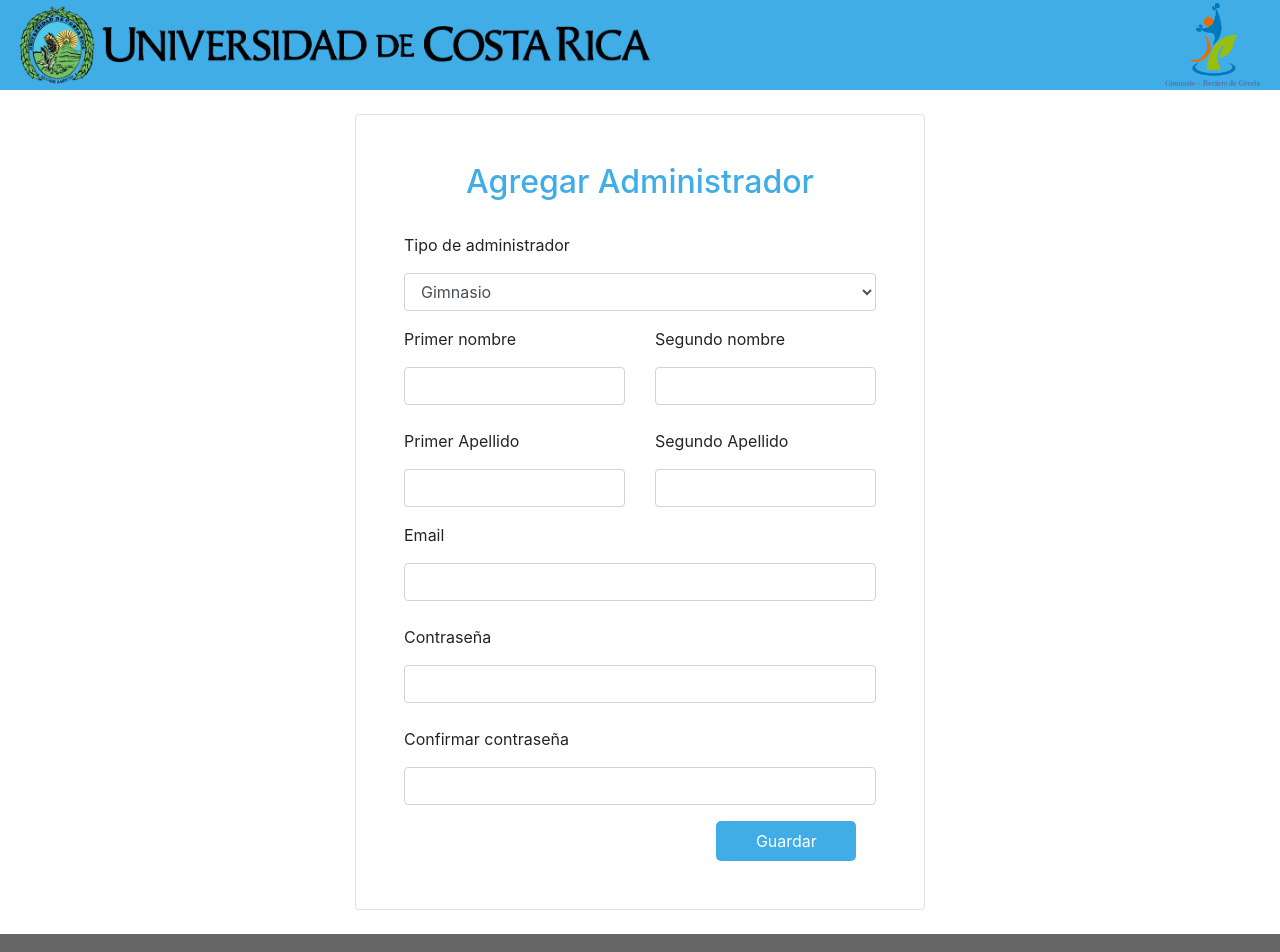
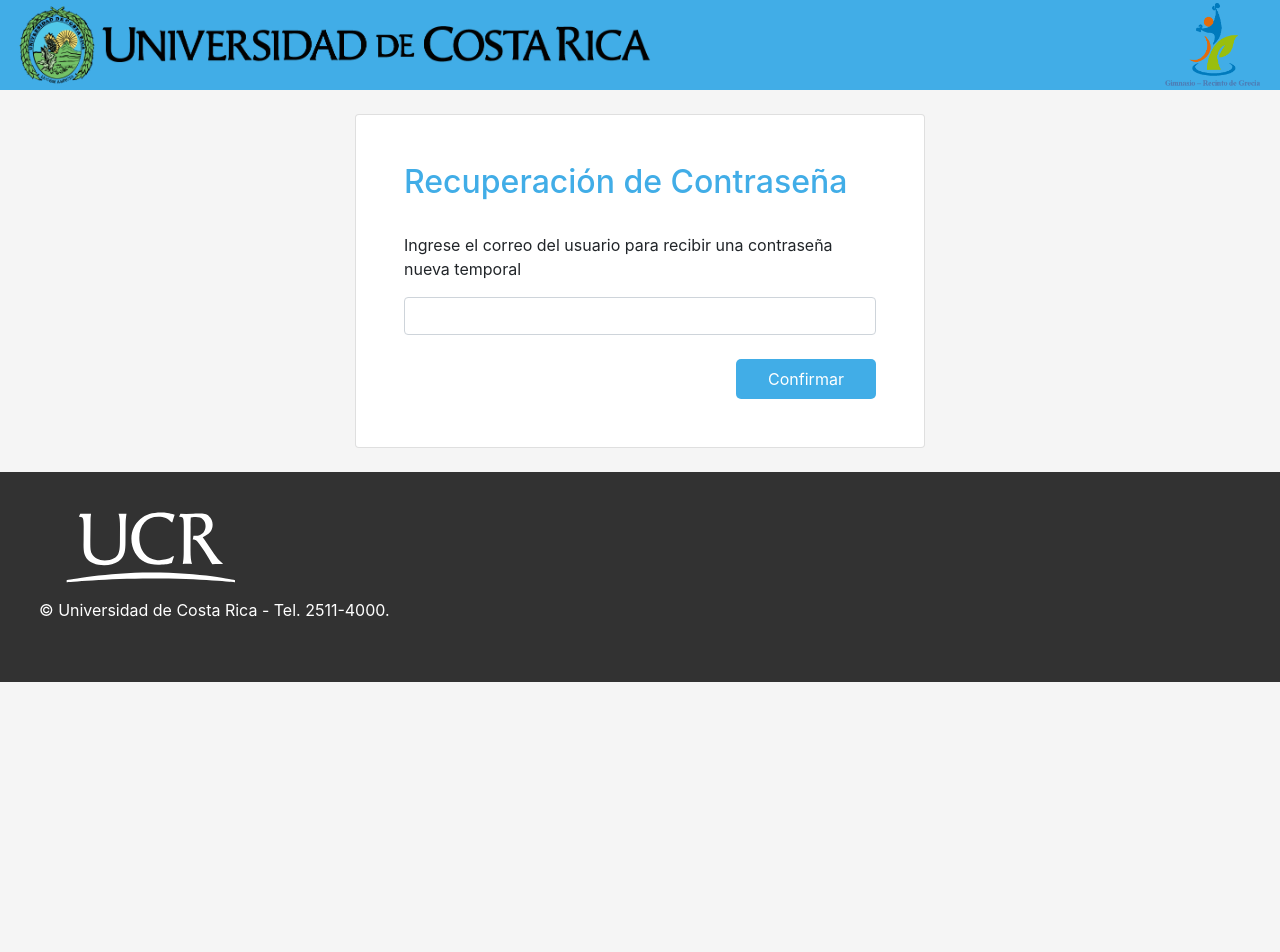
Before and after one commit to JoCa98/hercules, a React (Create React App) app: page / in a window 1280 px wide. Shown: the top 952 px of the page. After the commit the page ends 800 px from the top, so only its background shows below. Built offline with nearby package versions, Linux system fonts and the light colour scheme.

Commit message:
Estándarización
Estandarización de estructura y css. Correción de bootstrap y eliminación de passwordRecovery.css

```diff
--- a/public/index.html
+++ b/public/index.html
@@ -11,7 +11,7 @@
     integrity="sha384-ggOyR0iXCbMQv3Xipma34MD+dH/1fQ784/j6cY/iJTQUOhcWr7x9JvoRxT2MZw1T" crossorigin="anonymous">
 </head>
 
-<body>
+<body class="backgroundGrayBody">
   <div id='root'></div>
 
   <script src="https://code.jquery.com/jquery-3.3.1.slim.min.js"
--- a/src/App.js
+++ b/src/App.js
@@ -16,7 +16,7 @@ function App() {
   return (
     <div className="App">
       <Header />
-      <AddAdmin />
+      <PasswordRecovery />
       <Footer />
     </div>
   );
--- a/src/components/ActCodeForm.js
+++ b/src/components/ActCodeForm.js
@@ -30,12 +30,12 @@ class ActCodeForm extends Component {
 
   render() {
     return (
-      <div className="div-container">
-        <div className="row mt-4">
-          <div className="col-md-4 offset-md-4 card">
+      <div className="container">
+        <div className="row mt-4 ">
+          <div className="col-6 offset-3 card p-5">
 
             <form className="activationCodeForm" onSubmit={this.handleSubmit}>
-              <h2 align="left"><font color="#41ade7">Activación de cuenta</font></h2>
+              <h2 className="text-left colorBlue">Activación de cuenta</h2>
 
               <div class="form-group">
                 <p align="left">Ingrese el código de activación enviado a su correo</p>
@@ -43,11 +43,11 @@ class ActCodeForm extends Component {
               </div>
 
               <div className="row mt-4">
-                <div className="col-md-4">
+                <div className="col-4">
                   <button type="button" align="left" name="actCodeButton" className="cssCodeButtonResend"> Reenviar código </button>
                 </div>
 
-                <div className="col-md-4 offset-md-4">
+                <div className="col-4 offset-4">
                   <button type="submit" align="right" name="actCodeButton" className="cssCodeButtonConfirm"> Confirmar </button>
                 </div>
               </div>
--- a/src/components/AddAdmin.js
+++ b/src/components/AddAdmin.js
@@ -53,7 +53,7 @@ class AddAdmin extends Component {
                             </div>
                             <div className="row">
                                     <div className="col-md-5 offset-md-7">
-                                        <button align="left">Guardar</button>
+                                        <button align="left" className="buttonSizeGeneral">Guardar</button>
                                     </div>
                                 </div>
                         </form>
--- a/src/components/Footer.js
+++ b/src/components/Footer.js
@@ -1,17 +1,22 @@
 import React, { Component } from 'react';
-import logoUCR from '../appImage/logo_ucr_footer.png';
+import logoUCR from '../appImage/logo_ucr_footer.svg';
 
 
 class Footer extends Component {
     render() {
         return (
-            <div className="container-fluid backgroundGrayFooter mt-4">
-                <div className="row">
-                    <div className="col-12 text-left">
-                        <img src={logoUCR} className="logo mt-5 mb-5" alt="logo" />
+            <footer className="mt-4 p-4">
+                <div className="container-fluid  ">
+                    <div className="row">
+                        <div className="col-12 text-left">
+                            <img src={logoUCR} className="logoFooter" alt="logo" />
+                        </div>
+                        <div className="col-12 text-left">
+                             <span className="text-white">© Universidad de Costa Rica - Tel. 2511-4000.</span>
+                        </div>
                     </div>
                 </div>
-            </div>
+            </footer>
         )
     }
 }
--- a/src/components/HomeAdmin.js
+++ b/src/components/HomeAdmin.js
@@ -4,8 +4,8 @@ class HomeAdmin extends Component {
     render() {
         return (
             <div className="container">
-                <div className="row mt-4 card">
-                    <div className="col-12 ">
+                <div className="row card mt-4 p-5">
+                    <div className="col-12">
                         <h1 className="text-left colorBlue">Lista de usuarios</h1>
                         <div className="row">
                             <div className="col-2 offset-1">
@@ -17,9 +17,10 @@ class HomeAdmin extends Component {
                             </div>
                             <div className="col-5">
                                 <input type="text" className="w-100 inputText" placeholder="Buscar"></input>
+                                <i class="fas fa-search" aria-hidden="true"></i>
                             </div>
                             <div className="col-2">
-                                <button>Buscar</button>
+                                <button className="buttonSizeGeneral">Buscar</button>
                             </div>
                         </div>
                     </div>
--- a/src/components/PasswordRecovery.css
+++ /dev/null
@@ -1,11 +0,0 @@
-.ConfirmButton{
-    width: 140px;
-    height: 40px;
-    margin-top: 20px;
-    margin-bottom: 20px;
-    background-color: #41ade7;
-    border-radius: 5px 5px 5px 5px;
-    -moz-border-radius: 5px 5px 5px 5px;
-    -webkit-border-radius: 5px 5px 5px 5px;
-    border: 0px inset #000000;
-}
--- a/src/components/PasswordRecovery.js
+++ b/src/components/PasswordRecovery.js
@@ -1,31 +1,26 @@
 import React, { Component } from 'react';
-import './PasswordRecovery.css';
 
 
 class PasswordRecovery extends Component {
 
     render() {
         return (
-            <div className="div-container">
+            <div className="container">
 
                 <div className="row mt-4">
-                    <div className="col-4 offset-4 card">
+                    <div className="col-6 offset-3 p-5 card">
                         <form>
-                            <h2 align="left"><font color="#41ade7">Recuperación de Contraseña</font></h2>
+                            <h2 className="text-left colorBlue">Recuperación de Contraseña</h2>
                             <br />
                             <div class="form-group">
                                 <p align="justify">Ingrese el correo del usuario para recibir
                                  una contraseña<br /> nueva temporal</p>
                                 <input type="text" name="emailText" className="form-control"></input>
                             </div>
-
                             <div className="row mt-4">
-                                <div className="col-md-4">
+                                <div className="col-12 text-right">
+                                    <button type="submit" className="buttonSizeGeneral">Confirmar</button>
                                 </div>
-                                <div className="col-md-4 offset-md-4">
-                                    <button type="submit" align="left" className="ConfirmButton">Confirmar</button>
-                                </div>
-
                             </div>
                         </form>
                     </div>
--- a/src/index.css
+++ b/src/index.css
@@ -1,13 +1,15 @@
 Button{
-  width: 140px;
-  height: 40px;
   background-color: #41ade7;
   color:white;
   border-radius: 5px 5px 5px 5px;
-  -moz-border-radius: 5px 5px 5px 5px;
-  -webkit-border-radius: 5px 5px 5px 5px;
-  border: 0px inset #000000;
+  border: 0px inset #41ade7;
 }
+
+.buttonSizeGeneral{
+  width: 140px;
+  height: 40px;
+}
+
 
 .colorBlue {
   color:#41ADE7;
@@ -24,8 +26,24 @@ Button{
 
 .backgroundGrayFooter{
   background: #666666;
+
+}
+
+.backgroundGrayBody{
+  background: #F5F5F5;
 }
 
 .logo {
   height: 90px;
 }
+
+.logoFooter{
+  height: 102px;
+  width: 223px;
+}
+
+
+footer{
+  height: 210px;
+  background: #323232;
+}
```
Also changed, not shown: src/appImage/logo_ucr_footer.svg (added).
